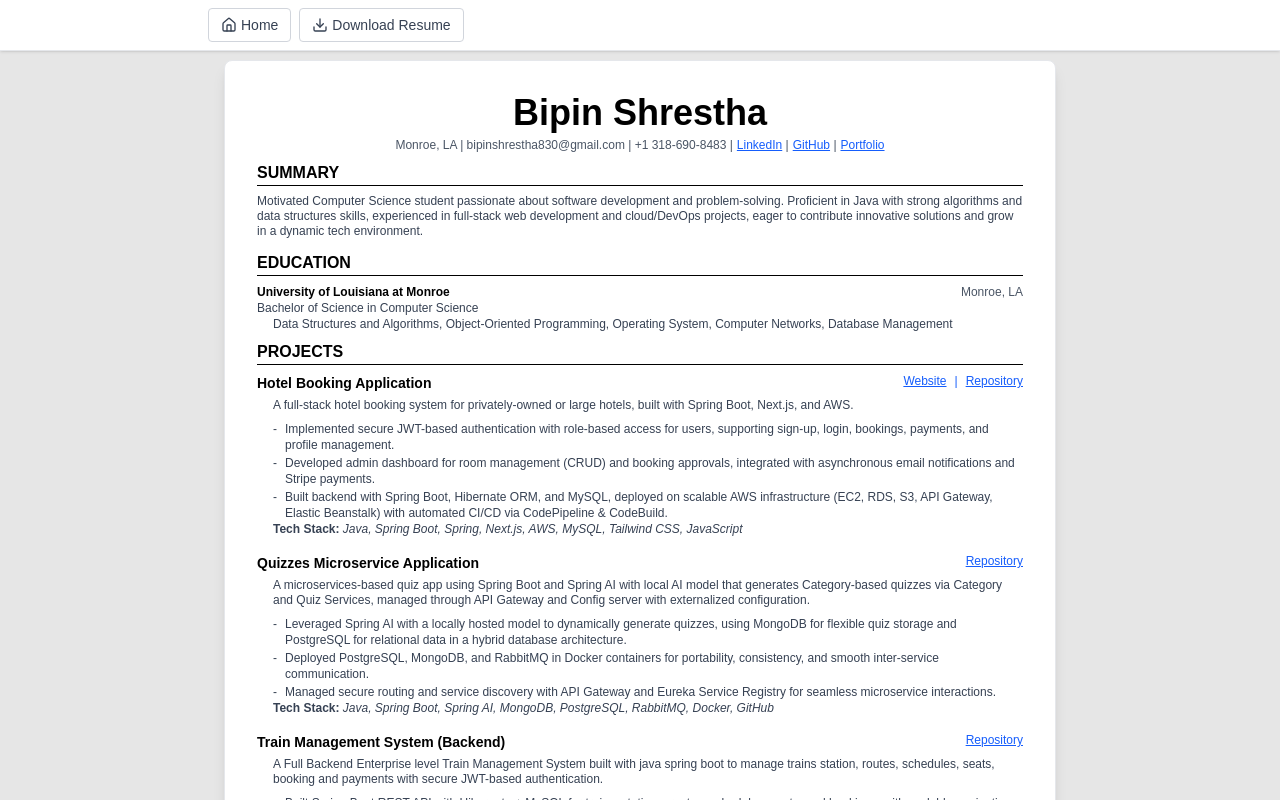
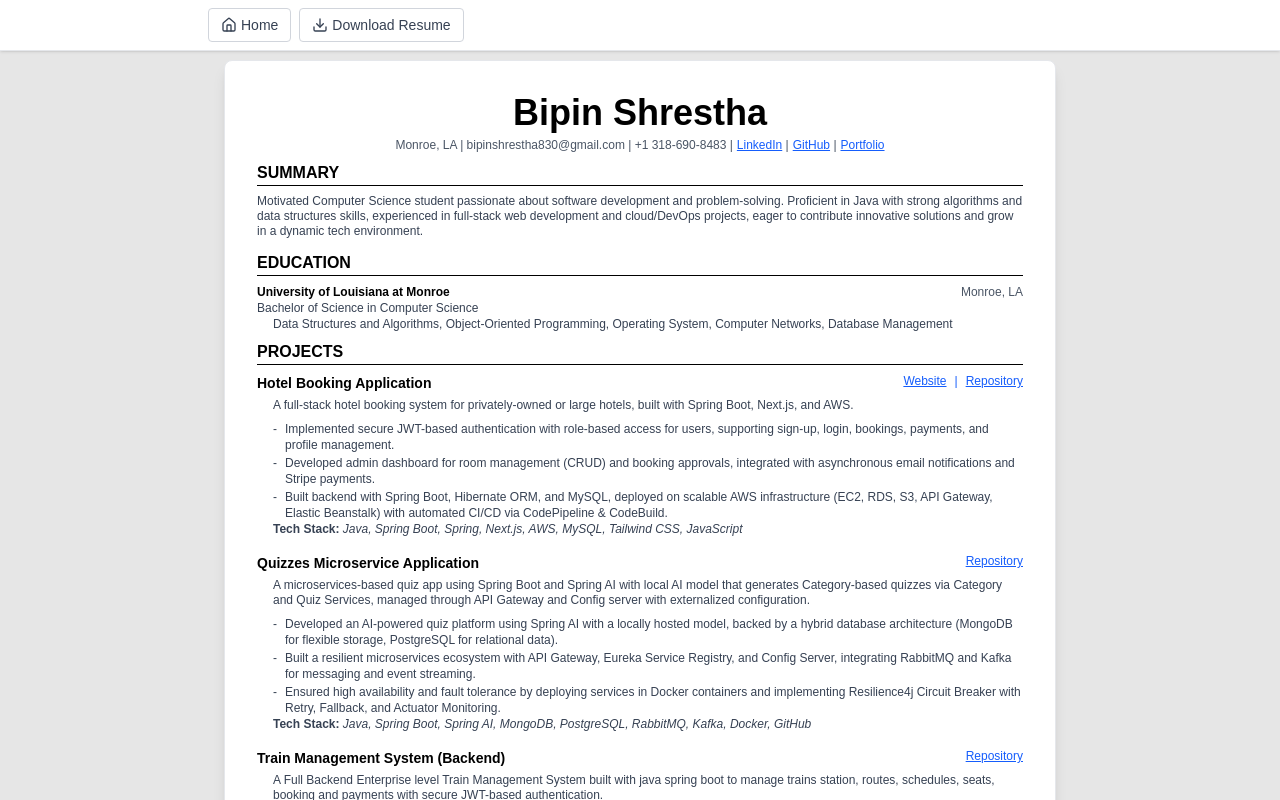
Before and after one commit to bipinstha07/portfolio, a React (Vite) app: page /resume in a window 1280 px wide. Shown: the top 800 px of the page. Built offline with nearby package versions, Linux system fonts and the light colour scheme.

Commit message:
Quiz Microservice update

```diff
--- a/src/component/project.tsx
+++ b/src/component/project.tsx
@@ -103,8 +103,16 @@ function Project() {
             title: "Quizes Microservices Application",
             description: "A microservices-based quiz generation system built with Spring Boot and Spring AI, utilizing Docker for containerization and running MongoDB and PostgreSQL inside Docker. The system generates quizzes dynamically based on selected categories and leverages AI for question creation. Includes Config Server, API Gateway, Service Registry, and Category Service for modular architecture.",
             images: [qz1, qz2],
-            keypoints: ["Spring AI-powered quiz generation", "Docker inside Docker setup", "MongoDB & PostgreSQL integration", "Category-based dynamic quiz creation", "Microservices architecture", "Config Server for centralized configuration", "API Gateway & Service Registry"],
-            technology: "Spring_Boot Spring_AI Docker MongoDB PostgreSQL Microservices Config_Server API_Gateway Eureka_Service_Registry Externalized_Configuration",
+            keypoints: [
+                "Spring AI-powered Category-based dynamic quiz creation",
+                "Microservices architecture with API Gateway & Service Registry",
+                "Config Server for centralized configuration management",
+                "MongoDB & PostgreSQL integration for data persistence",
+                "Docker setup for containerized deployment",
+                "RabbitMQ and Kafka integration for messaging and event streaming",
+                "Resilience4j Circuit Breaker with Retry, Fallback, and Actuator Monitoring in Spring Cloud Gateway for fault tolerance and graceful degradation"
+              ],
+             technology: "Spring_Boot Spring_AI Docker MongoDB PostgreSQL Microservices RabbitMQ Kafka Config_Server API_Gateway Eureka_Service_Registry Externalized_Configuration",
             link: "https://github.com/bipinstha07/Quizzes-MicroService",
             code: "https://github.com/bipinstha07/Quizzes-MicroService"
         }
--- a/src/resume/Resume.tsx
+++ b/src/resume/Resume.tsx
@@ -126,23 +126,20 @@ export default function Resume() {
               <ul className="text-[9px] sm:text-xs text-gray-700 space-y-0.5  ml-4">
                 <li className="flex">
                   <span className="mr-2">-</span>
-                  <span>Leveraged Spring AI with a locally hosted model to dynamically generate quizzes, using MongoDB
-                  for flexible quiz storage and PostgreSQL for relational data in a hybrid database architecture.</span>
+                  <span>Developed an AI-powered quiz platform using Spring AI with a locally hosted model, backed by a hybrid database architecture (MongoDB for flexible storage, PostgreSQL for relational data).</span>
                 </li>
                 <li className="flex">
                   <span className="mr-2">-</span>
-                  <span>Deployed PostgreSQL, MongoDB, and RabbitMQ in Docker containers for portability, consistency,
-                  and smooth inter-service communication.</span>
+                  <span>Built a resilient microservices ecosystem with API Gateway, Eureka Service Registry, and Config Server, integrating RabbitMQ and Kafka for messaging and event streaming.</span>
                 </li>
                 <li className="flex">
                   <span className="mr-2">-</span>
-                  <span>Managed secure routing and service discovery with API Gateway and Eureka Service Registry for
-                  seamless microservice interactions.</span>
+                  <span>Ensured high availability and fault tolerance by deploying services in Docker containers and implementing Resilience4j Circuit Breaker with Retry, Fallback, and Actuator Monitoring.</span>
                 </li>
               </ul>
               <p className="text-[9px] sm:text-xs text-gray-700 ml-4">
                 <span className="font-semibold">Tech Stack:</span> <span className="italic">Java, Spring Boot, Spring AI, MongoDB, PostgreSQL,
-                RabbitMQ, Docker, GitHub</span>
+                RabbitMQ, Kafka, Docker, GitHub</span>
               </p>
             </div>
 
```
Also changed, not shown: 1 other file (tests, documents, lock files or other folders).
